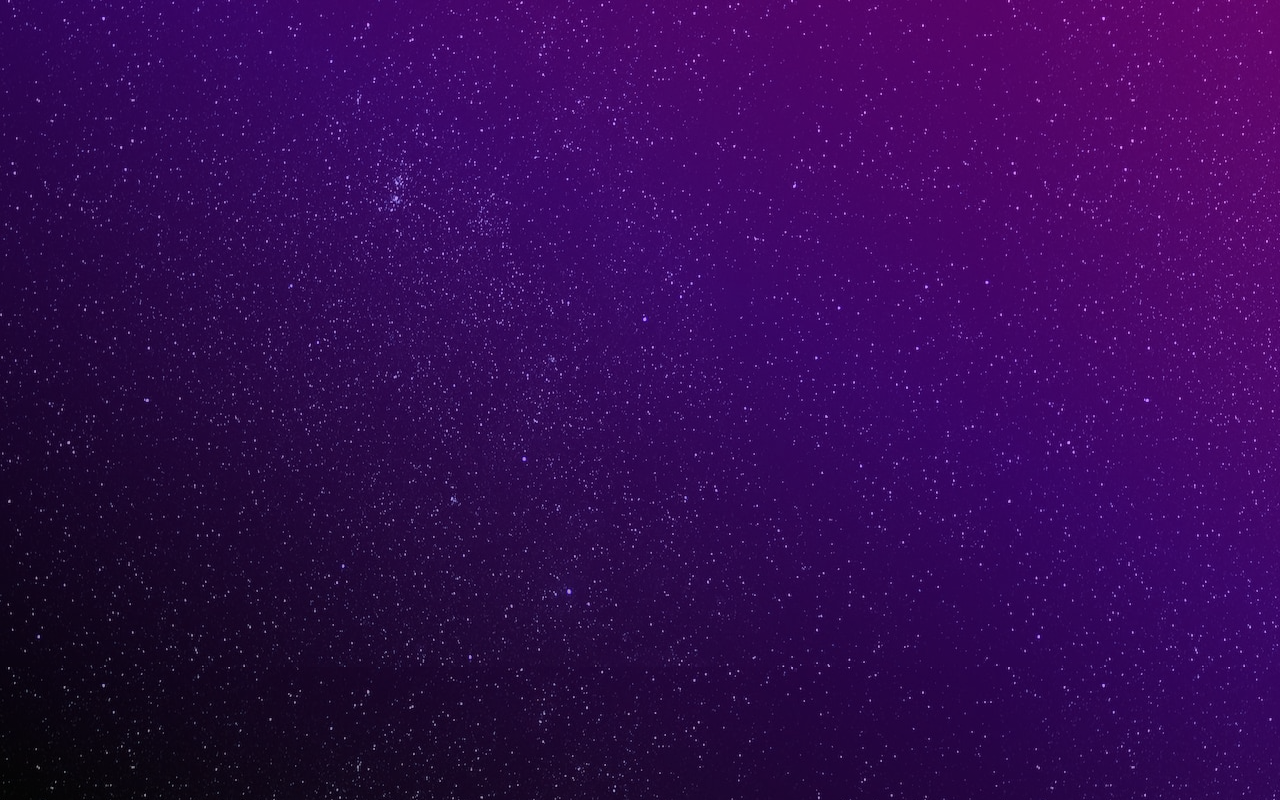
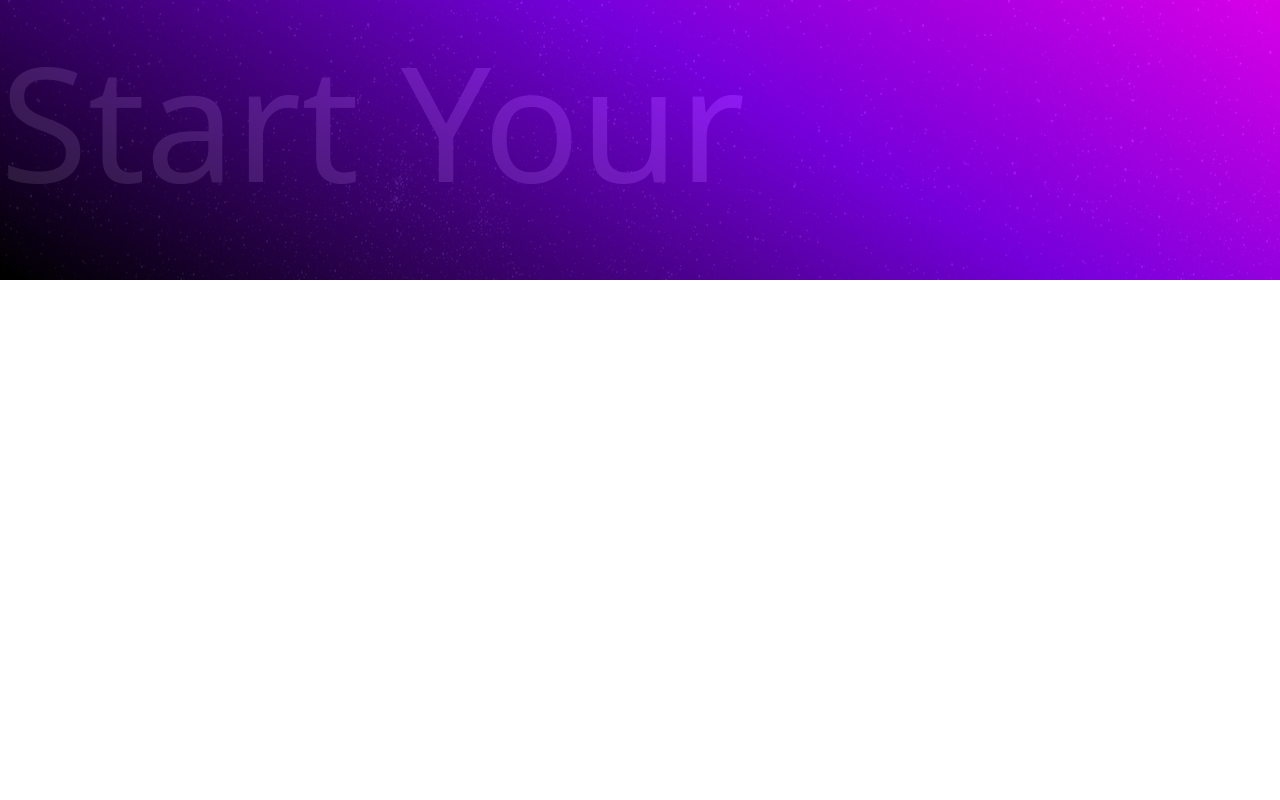
Before and after one commit to Brysonm77/FitnessTracker, a React (Create React App) app in the folder client/: page / in a window 1280 px wide. Built offline with nearby package versions, Linux system fonts and the light colour scheme.

Commit message:
changed landingPG background and added word changer

```diff
--- a/client/src/assets/colors.ts
+++ b/client/src/assets/colors.ts
@@ -1,2 +1,4 @@
 export const $purple = '#8100F2';
 export const $violet = '#EF00FF';
+export const $skyBlue = '#7CFCFF';
+export const $white = '#FFFFFF';
--- a/client/src/components/intro/component.tsx
+++ b/client/src/components/intro/component.tsx
@@ -1,19 +1,20 @@
 import { css, keyframes } from '@emotion/react';
-import { $purple, $violet } from '../../assets/colors';
+import { $skyBlue, $purple, $violet, $white } from '../../assets/colors';
 import Star from '../../assets/img/Star.jpg';
+import { useEffect, useState } from 'react';
 
 const starAni = keyframes`
-from { opacity: .6;
-}
-to {
-  opacity: 0;
-}`;
+  from { opacity: .1; color: ${$white}; }
+  to { opacity: .6; color: ${$skyBlue}; }
+`;
+
+const words = ['Start Your Journey', 'Be Better Than Yesterday', 'Test'];
 
 const styles = {
   background: css({
     position: 'relative',
     background: `linear-gradient(30deg, black 1%, ${$purple} 60%, ${$violet})`,
-    height: '100vh',
+    height: '35vh',
   }),
   stars: css({
     position: 'absolute',
@@ -24,13 +25,32 @@ const styles = {
     background: `url(${Star}) repeat`,
     animation: `${starAni} 4s linear infinite alternate`,
   }),
+  text: css({
+    fontSize: '10rem',
+  }),
 };
 
 const Intro = () => {
+  const [currentWord, setCurrentWord] = useState(0);
+
+  useEffect(() => {
+    const timer = setInterval(() => {
+      setCurrentWord((prevIndex) => (prevIndex + 1) % words.length);
+    }, 8000);
+
+    return () => {
+      clearInterval(timer);
+    };
+  }, []);
+
   return (
     <>
       <div css={styles.background}>
-        <div css={styles.stars}></div>
+        <div css={styles.stars}>
+          <div css={styles.text} key={currentWord}>
+            {words[currentWord]}
+          </div>
+        </div>
       </div>
     </>
   );
--- a/client/src/components/login/component.tsx
+++ b/client/src/components/login/component.tsx
@@ -13,8 +13,8 @@ const styles = {
   loginTitle: {
     color: 'black',
     WebkitTextStroke: `2px ${$violet}`, // Purple outline effect for Chrome, Safari
-    MozTextStroke: `2px ${$purple}`, // Firefox
-    msTextStroke: `2px ${$purple}`, //  Internet Explorer/Edge
+    MozTextStroke: `2px ${$violet}`, // Firefox
+    msTextStroke: `2px ${$violet}`, //  Internet Explorer/Edge
     fontSize: '5.5rem',
     fontFamily: 'playfair',
     fontWeight: 600,
```
